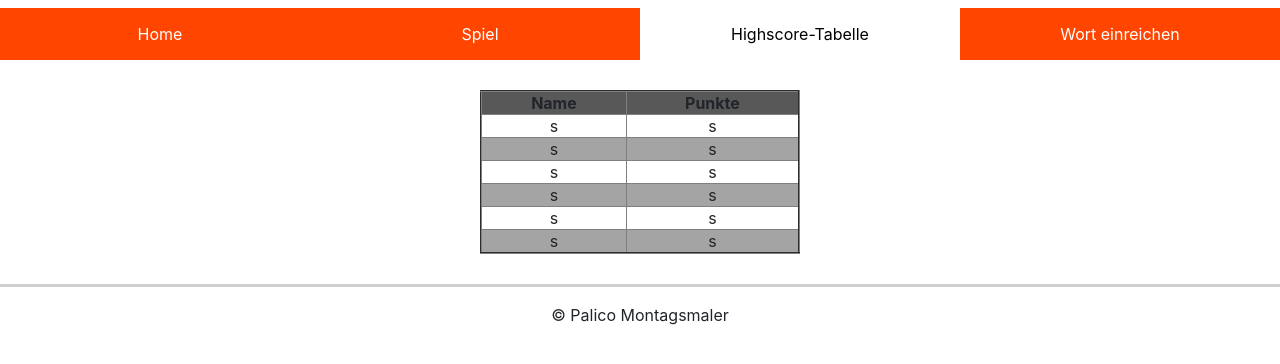
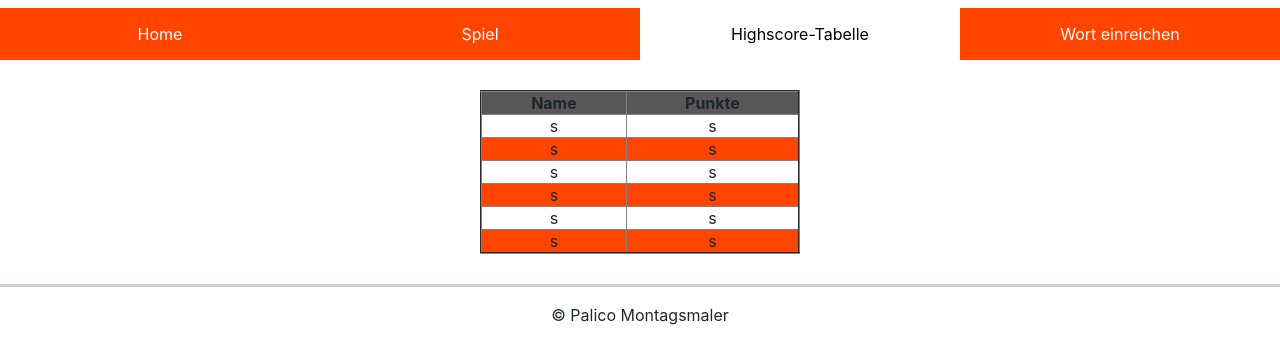
Before and after one commit to Rubysical/Palico, a plain HTML site: page Projekt/highscore.html in a window 1280 px wide. Shown: the part 100-464 px from the top of the page. Drawn offline with Linux system fonts and the light colour scheme.

Commit message:
Patch 1.03

```diff
--- a/Projekt/css/web.css
+++ b/Projekt/css/web.css
@@ -89,7 +89,7 @@ table
 	background-color: #585858;
 }
 #highscore tr:nth-child(odd){
-	background-color:#A4A4A4
+	background-color: orangered
 
 }
 #highscore tr:nth-child(even){
```
